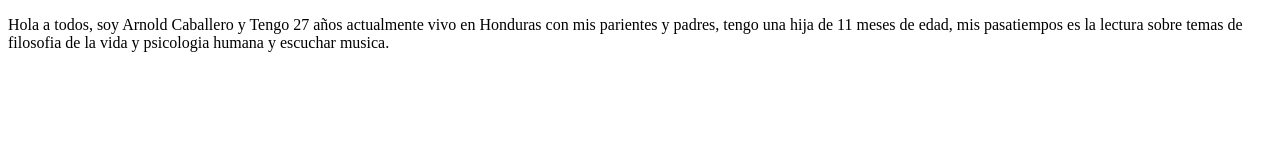
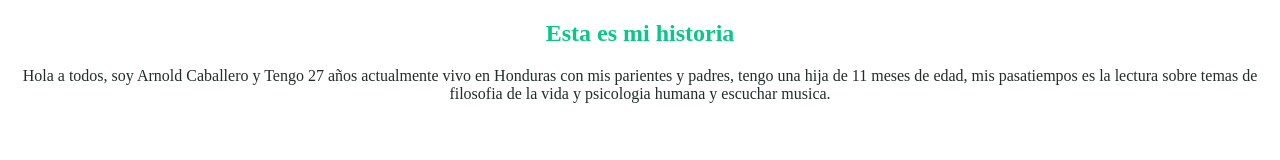
Before and after one commit to AlexanderCaballero05/curso-git-github, a plain HTML site: page index.html in a window 1280 px wide. Drawn offline with Linux system fonts and the light colour scheme.

Commit message:
agregue cabezera

```diff
--- a/css/style.css
+++ b/css/style.css
@@ -0,0 +1,11 @@
+body {
+    text-align: center;
+    color: rgb(36, 43, 43);
+
+}
+
+.cabecera{
+  text-align: center;
+  color: rgb(11, 198, 136);
+
+}
--- a/index.html
+++ b/index.html
@@ -4,15 +4,17 @@
     <meta charset="UTF-8">
     <meta name="viewport" content="width=device-width, initial-scale=1.0">
     <title>Mi biografy</title>
+    <link rel="stylesheet" href="./css/style.css">
 </head>
 <body>
+    <section class="cabecera">
+        <h2>Esta es mi historia</h2>
+    </section>
     <section class="cuerpo">
-    <div class="text-center">
             <p>Hola a todos, soy Arnold Caballero y Tengo 27 años actualmente
                 vivo en Honduras con mis parientes y padres, tengo una hija de 11 meses de edad,
                 mis pasatiempos es la lectura sobre temas de filosofia de la vida y psicologia humana y escuchar musica.
             </p>
-    </div>
     </section>
 
 
```
Lines whose indentation alone changed are shown as unchanged.
